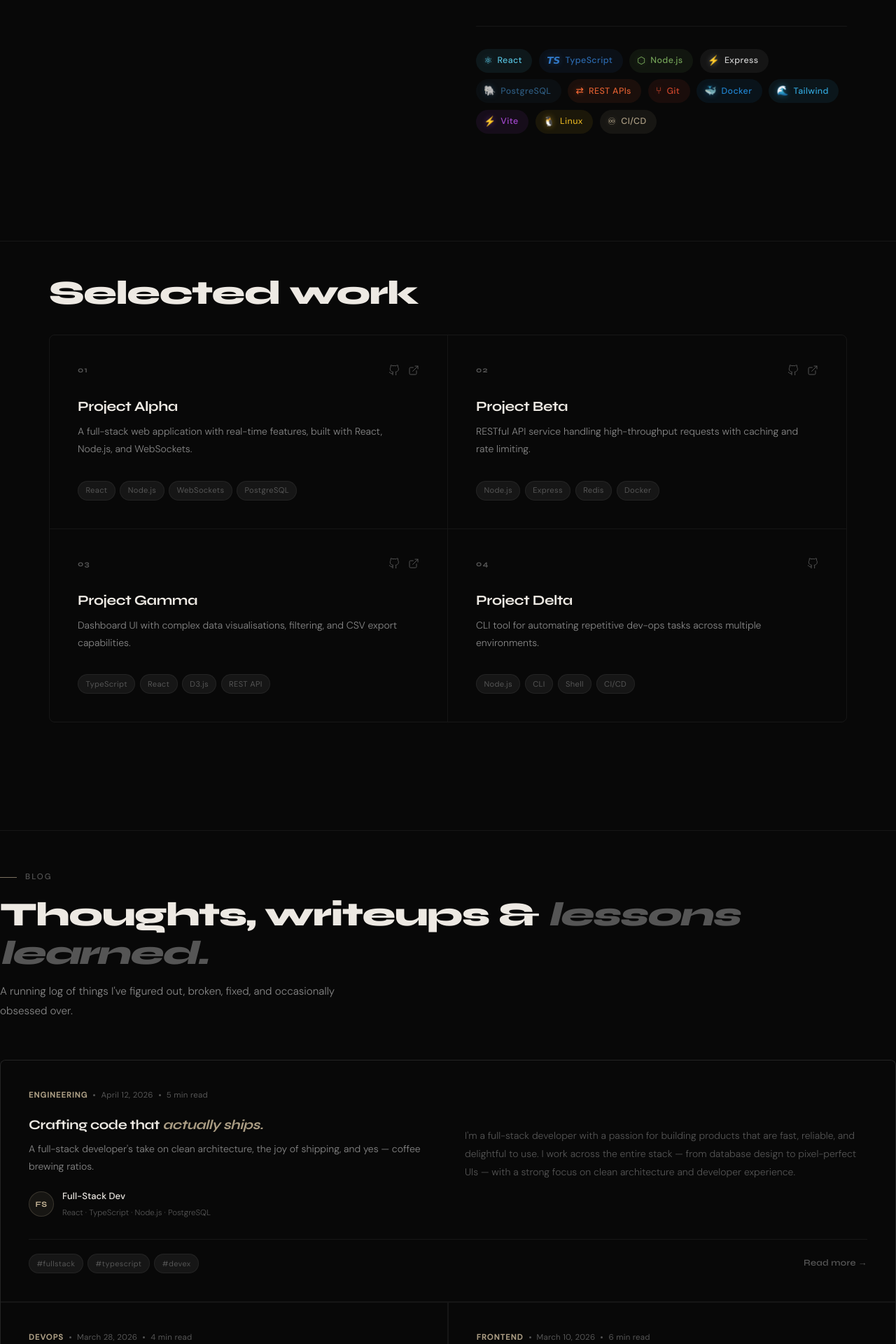
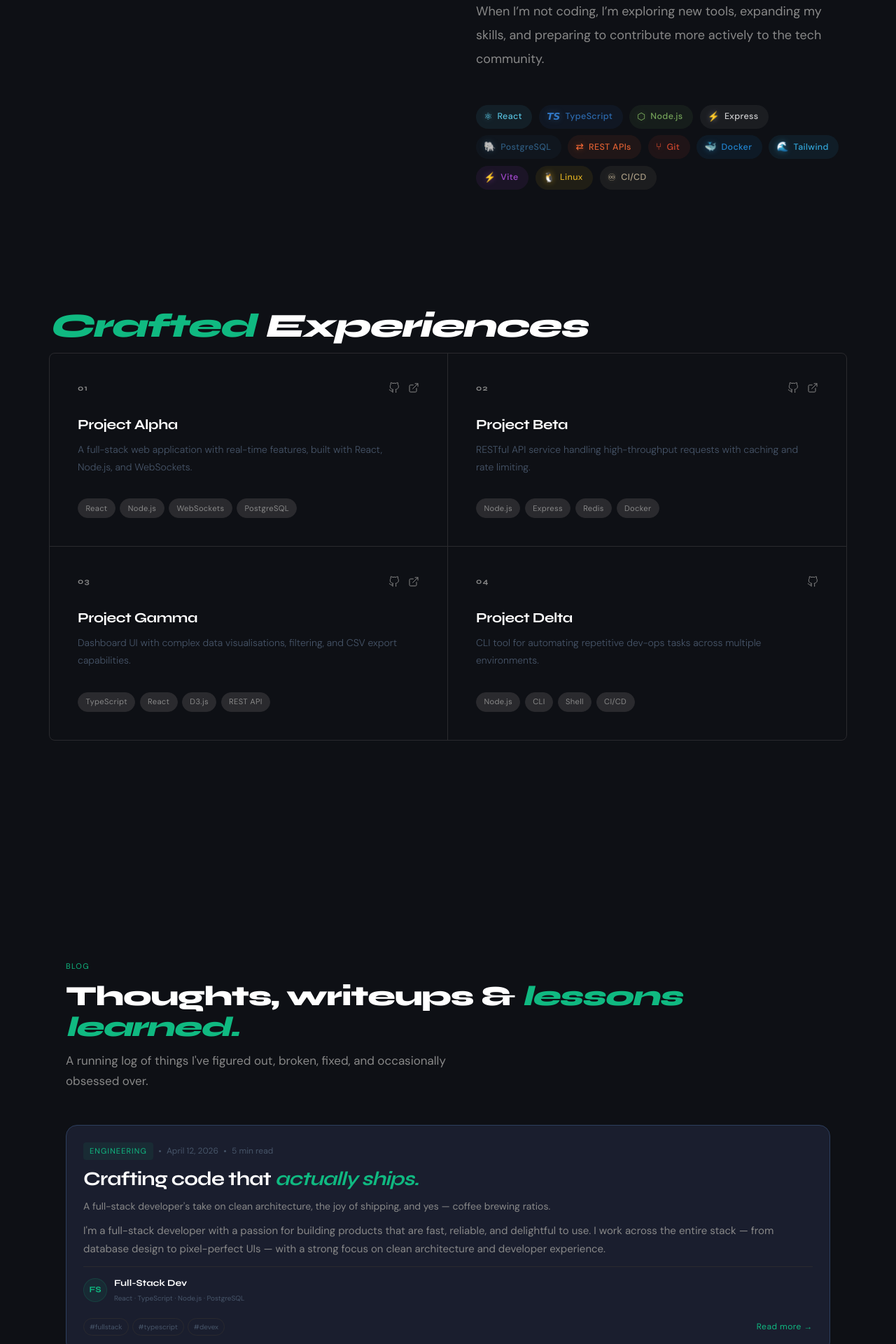
Before and after one commit to Gatmach/my-portfolio-repo, a React (Vite) app in the folder portfolio/client/: page / in a window 1280 px wide. Shown: the part 1240-3160 px from the top of the page at 70% size. Built offline with nearby package versions, Linux system fonts and the light colour scheme.

Commit message:
refine about section

```diff
--- a/portfolio/client/src/sections/About.module.css
+++ b/portfolio/client/src/sections/About.module.css
@@ -1,26 +1,5 @@
 .about {
-  border-top: 1px solid var(--clr-border);
-  position: relative;
-}
-
-.label {
-  display: inline-flex;
-  align-items: center;
-  gap: 0.75rem;
-  font-size: 0.72rem;
-  font-weight: 500;
-  letter-spacing: 0.18em;
-  text-transform: uppercase;
-  color: var(--clr-text-muted);
-  margin-bottom: 3.5rem;
-}
-.label::before {
-  content: '';
-  display: block;
-  width: 24px;
-  height: 1px;
-  background: var(--clr-accent);
-  opacity: 0.6;
+ position: relative;
 }
 
 .grid {
@@ -40,26 +19,24 @@
 }
 .heading em {
   font-style: italic;
-  color: var(--clr-text-muted);
+  color: var(--clr-accent);
   display: block;
 }
 
 .bio {
-  color: var(--clr-text-sub);
-  font-size: 0.975rem;
-  font-weight: 300;
+  color: var(--clr-text-muted);
+  font-size: 1.125rem;
+  font-weight: 400;
   line-height: 1.9;
-  margin-bottom: 1.25rem;
+  margin-bottom: 0.75rem;
 }
 
-/* Skills grid */
 .skills {
   display: flex;
   flex-wrap: wrap;
   gap: 0.6rem;
-  margin-top: 2.5rem;
-  padding-top: 2rem;
-  border-top: 1px solid var(--clr-border);
+  margin-top: 1.5rem;
+  padding-top: 1.5rem;
 }
 
 /* Each tag */
--- a/portfolio/client/src/sections/About.tsx
+++ b/portfolio/client/src/sections/About.tsx
@@ -20,8 +20,6 @@ export default function About() {
     <section id="about" className={`section ${styles.about}`}>
       <div className="container">
 
-        <div className={`${styles.label} reveal`}>About me</div>
-
         <div className={styles.grid}>
           <div className={styles.left}>
             <h2 className={`${styles.heading} reveal`}>
@@ -32,14 +30,17 @@ export default function About() {
 
           <div className={styles.right}>
             <p className={`${styles.bio} reveal`}>
-              I'm a full-stack developer with a passion for building products
-              that are fast, reliable, and delightful to use. I work across
-              the entire stack — from database design to pixel-perfect UIs —
-              with a strong focus on clean architecture and developer experience.
+            I’m a developer passionate about building fast, reliable,
+            and delightful digital products. I work across full-stack web
+            and mobile development, and I’m experienced in applying AI,
+            machine learning, neural networks, and natural language processing
+            to real-world problems. From designing scalable backends to crafting
+            intuitive, pixel-perfect interfaces, I focus on clean architecture,
+            performance, and creating solutions that are both practical and impactful.
             </p>
             <p className={`${styles.bio} reveal`} style={{ transitionDelay: '80ms' }}>
-              When I'm not writing code, I'm exploring new tools, contributing
-              to open source, or obsessing over coffee brewing ratios.
+              When I’m not coding, I’m exploring new tools, expanding my skills,
+              and preparing to contribute more actively to the tech community.
             </p>
 
             <div className={`${styles.skills} reveal`} style={{ transitionDelay: '160ms' }}>
--- a/portfolio/client/src/sections/Blog.module.css
+++ b/portfolio/client/src/sections/Blog.module.css
@@ -1,254 +1,244 @@
+/* Blog.module.css */
+
 .section {
-  border-top: 1px solid var(--clr-border);
+  max-width: var(--container);
+  margin: 0 auto;
   padding-block: var(--section-pad);
-  padding-top: 3rem;
+  padding-inline: 1.5rem;
 }
 
+/* ── Section header ── */
 .sectionHeader {
-  margin-bottom: 3.5rem;
+  margin-bottom: 3rem;
 }
 
 .sectionLabel {
-  display: inline-flex;
-  align-items: center;
-  gap: 0.75rem;
-  font-size: 0.72rem;
-  font-weight: 500;
-  letter-spacing: 0.18em;
+  display: inline-block;
+  font-family: var(--font-body);
+  font-size: 11px;
+  letter-spacing: 0.12em;
   text-transform: uppercase;
-  color: var(--clr-text-muted);
-  margin-bottom: 1rem;
-}
-.sectionLabel::before {
-  content: '';
-  display: block;
-  width: 24px;
-  height: 1px;
-  background: var(--clr-accent);
-  opacity: 0.6;
+  color: var(--clr-accent);
+  margin-bottom: 0.75rem;
 }
 
 .sectionTitle {
-  font-size: clamp(2rem, 3.8vw, 3rem);
+  font-family: var(--font-display);
+  font-size: clamp(26px, 4vw, 40px);
   font-weight: 800;
+  line-height: 1.1;
+  letter-spacing: -0.03em;
   color: var(--clr-text);
-  line-height: 1.15;
-  margin-bottom: 0.875rem;
+  margin: 0 0 0.75rem;
 }
+
 .sectionTitle em {
   font-style: italic;
-  color: var(--clr-text-muted);
+  color: var(--clr-accent);
 }
 
 .sectionSub {
-  font-size: 0.95rem;
-  color: var(--clr-text-sub);
-  font-weight: 300;
-  max-width: 52ch;
-  line-height: 1.8;
+  font-family: var(--font-body);
+  font-size: 17px;
+  color: var(--clr-text-muted);
+  margin: 0;
+  max-width: 560px;
+  line-height: 1.7;
 }
 
+/* ── Grid ── */
 .grid {
   display: grid;
-  grid-template-columns: repeat(2, 1fr);
-  gap: 1.5px;
-  background: var(--clr-border);
-  border: 1px solid var(--clr-border);
-  border-radius: var(--r-md);
-  overflow: hidden;
+  grid-template-columns: repeat(auto-fill, minmax(300px, 1fr));
+  gap: 1.5rem;
 }
 
+/* ── Card ── */
 .card {
-  background: var(--clr-bg);
-  padding: 2.5rem;
+  background: var(--clr-bg-2);
+  border: 1px solid var(--clr-border);
+  border-radius: var(--r-lg);
+  padding: 1.5rem;
   display: flex;
   flex-direction: column;
-  position: relative;
-  overflow: hidden;
-  transition: background var(--dur-mid);
+  gap: 0.75rem;
+  transition: border-color var(--dur-mid) var(--ease-out),
+              background var(--dur-mid) var(--ease-out);
 }
-.card::before {
-  content: '';
-  position: absolute;
-  left: 0; top: 0; bottom: 0;
-  width: 2px;
-  background: var(--clr-accent);
-  transform: scaleY(0);
-  transform-origin: bottom;
-  transition: transform var(--dur-mid) var(--ease-out);
+
+.card:hover {
+  border-color: var(--clr-border-mid);
+  background: var(--clr-bg-3);
 }
-.card:hover { background: var(--clr-bg-2); }
-.card:hover::before { transform: scaleY(1); }
 
 .featured {
   grid-column: 1 / -1;
-  display: grid;
-  grid-template-columns: 1fr 1fr;
-  gap: 0 3rem;
+  background: var(--clr-bg-4);
+  border-color: var(--clr-border-mid);
 }
-.featured .cardMeta     { grid-column: 1; }
-.featured .cardTitle    { grid-column: 1; }
-.featured .cardSubtitle { grid-column: 1; }
-.featured .excerpt      { grid-column: 2; grid-row: 1 / 5; align-self: center; }
-.featured .author       { grid-column: 1; }
-.featured .cardFooter   { grid-column: 1 / -1; }
 
+.featured .cardTitle {
+  font-size: clamp(20px, 3vw, 28px);
+}
+
+/* ── Card meta ── */
 .cardMeta {
   display: flex;
   align-items: center;
-  gap: 0.5rem;
-  margin-bottom: 1.25rem;
+  gap: 8px;
+  flex-wrap: wrap;
 }
 
 .category {
-  font-size: 0.7rem;
-  font-weight: 600;
+  font-family: var(--font-body);
+  font-size: 11px;
   letter-spacing: 0.1em;
   text-transform: uppercase;
+  background: var(--clr-accent-dim);
   color: var(--clr-accent);
-  opacity: 0.85;
+  padding: 3px 9px;
+  border-radius: var(--r-sm);
 }
 
 .dot {
   width: 3px;
   height: 3px;
   border-radius: 50%;
-  background: var(--clr-text-muted);
+  background: var(--clr-text-sub);
   flex-shrink: 0;
 }
 
 .metaText {
-  font-size: 0.72rem;
-  color: var(--clr-text-muted);
-  letter-spacing: 0.02em;
+  font-family: var(--font-body);
+  font-size: 12px;
+  color: var(--clr-text-sub);
 }
 
+/* ── Card content ── */
 .cardTitle {
   font-family: var(--font-display);
-  font-size: 1.2rem;
+  font-size: 20px;
   font-weight: 700;
+  line-height: 1.1;
+  letter-spacing: -0.03em;
   color: var(--clr-text);
-  letter-spacing: -0.02em;
-  line-height: 1.3;
-  margin-bottom: 0.6rem;
+  margin: 0;
 }
+
 .cardTitle em {
   font-style: italic;
   color: var(--clr-accent);
-  opacity: 0.85;
 }
 
 .cardSubtitle {
-  font-size: 0.875rem;
-  color: var(--clr-text-sub);
-  font-weight: 300;
-  line-height: 1.75;
-  margin-bottom: 1.25rem;
+  font-family: var(--font-body);
+  font-size: 14px;
+  color: var(--clr-text-muted);
+  line-height: 1.6;
+  margin: 0;
 }
 
 .excerpt {
-  font-size: 0.875rem;
+  font-family: var(--font-body);
+  font-size: 15px;
+  line-height: 1.7;
   color: var(--clr-text-muted);
-  font-weight: 300;
-  line-height: 1.85;
-  margin-bottom: 1.75rem;
+  margin: 0;
   flex: 1;
 }
 
+/* ── Author ── */
 .author {
   display: flex;
   align-items: center;
-  gap: 0.75rem;
-  margin-bottom: 1.75rem;
+  gap: 10px;
+  padding-top: 0.75rem;
+  border-top: 1px solid var(--clr-border);
 }
 
 .avatar {
-  width: 36px;
-  height: 36px;
+  width: 34px;
+  height: 34px;
   border-radius: 50%;
   background: var(--clr-accent-dim);
-  border: 1px solid rgba(200, 184, 154, 0.2);
+  border: 1px solid var(--clr-accent-glow);
   display: flex;
   align-items: center;
   justify-content: center;
   font-family: var(--font-display);
-  font-size: 0.7rem;
   font-weight: 700;
+  font-size: 12px;
   color: var(--clr-accent);
   flex-shrink: 0;
-  letter-spacing: 0.04em;
 }
 
+.authorInfo { flex: 1; }
+
 .authorName {
-  font-size: 0.82rem;
-  font-weight: 500;
+  font-family: var(--font-display);
+  font-weight: 700;
+  font-size: 13px;
   color: var(--clr-text);
-  margin-bottom: 0.15rem;
+  margin: 0 0 2px;
 }
 
 .authorRole {
-  font-size: 0.72rem;
-  color: var(--clr-text-muted);
-  font-weight: 300;
+  font-family: var(--font-body);
+  font-size: 10px;
+  color: var(--clr-text-sub);
+  margin: 0;
 }
 
+/* ── Card footer ── */
 .cardFooter {
   display: flex;
   align-items: center;
   justify-content: space-between;
-  gap: 1rem;
-  padding-top: 1.25rem;
-  border-top: 1px solid var(--clr-border);
-  margin-top: auto;
   flex-wrap: wrap;
+  gap: 8px;
+  padding-top: 0.5rem;
 }
 
 .tagRow {
   display: flex;
   flex-wrap: wrap;
-  gap: 0.4rem;
+  gap: 5px;
 }
 
 .tagPill {
-  padding: 0.22rem 0.65rem;
-  background: var(--clr-bg-3);
+  font-family: var(--font-body);
+  font-size: 10px;
+  padding: 3px 8px;
+  border-radius: 999px;
   border: 1px solid var(--clr-border);
-  border-radius: 100px;
-  font-size: 0.68rem;
-  color: var(--clr-text-muted);
-  letter-spacing: 0.04em;
+  color: var(--clr-text-sub);
   transition: border-color var(--dur-fast), color var(--dur-fast);
 }
+
 .tagPill:hover {
   border-color: var(--clr-accent);
   color: var(--clr-accent);
 }
 
 .readMore {
-  font-size: 0.8rem;
-  font-weight: 600;
-  color: var(--clr-text-muted);
-  font-family: var(--font-display);
-  letter-spacing: 0.02em;
+  font-family: var(--font-body);
+  font-size: 12px;
+  color: var(--clr-accent);
+  text-decoration: none;
   white-space: nowrap;
-  display: inline-flex;
-  align-items: center;
-  gap: 0.3rem;
-  transition: color var(--dur-fast), gap var(--dur-fast);
-}
-.readMore:hover {
-  color: var(--clr-accent);
-  gap: 0.6rem;
+  letter-spacing: 0.04em;
+  transition: opacity var(--dur-fast);
 }
 
-.authorInfo { flex: 1; }
+.readMore:hover { opacity: 0.7; }
 
-@media (max-width: 768px) {
-  .featured { grid-template-columns: 1fr; }
-  .featured .excerpt { grid-column: 1; grid-row: auto; }
+/* ── Responsive ── */
+@media (max-width: 640px) {
+  .grid {
+    grid-template-columns: 1fr;
+  }
+
+  .featured {
+    grid-column: 1;
+  }
 }
-
-@media (max-width: 640px) {
-  .grid { grid-template-columns: 1fr; }
-  .card { padding: 1.75rem; }
-}
--- a/portfolio/client/src/sections/Hero.module.css
+++ b/portfolio/client/src/sections/Hero.module.css
@@ -16,21 +16,14 @@
   background-size: cover;
   background-position: top center;
   background-repeat: no-repeat;
-  filter: brightness(0.9);
+  filter: brightness(0.95);
   z-index: 0;
 }
 
-/* Left-to-right dark gradient — text sits in the dark zone */
 .overlay {
   position: absolute;
   inset: 0;
-  background: linear-gradient(
-    to right,
-    rgba(6, 6, 6, 0.96) 0%,
-    rgba(6, 6, 6, 0.88) 30%,
-    rgba(6, 6, 6, 0.55) 55%,
-    rgba(6, 6, 6, 0.10) 100%
-  );
+  background: rgba(6, 5, 6, 0.5);
   z-index: 1;
 }
 
@@ -39,7 +32,7 @@
   position: absolute;
   bottom: 0; left: 0; right: 0;
   height: 200px;
-  background: linear-gradient(to bottom, transparent, var(--clr-bg));
+  /*background: linear-gradient(to bottom, transparent, var(--clr-bg)); */
   z-index: 2;
 }
 
@@ -91,7 +84,7 @@
 .titleLine1 {
   font-size: clamp(3.2rem, 7vw, 6.5rem);
   font-weight: 800;
-  color: #ffffff;
+  color: var(--clr-text);
   line-height: 0.95;
   letter-spacing: -0.04em;
   animation: fadeSlideLeft 0.9s var(--ease-out) 0.22s both;
@@ -100,7 +93,7 @@
 .titleLine2 {
   font-size: clamp(3.2rem, 7vw, 6.5rem);
   font-weight: 800;
-  color: #ffffff;
+  color: var(--clr-text);
   line-height: 0.95;
   letter-spacing: -0.04em;
   padding-left: 2.5rem;
@@ -132,13 +125,13 @@
   display: inline-flex;
   align-items: center;
   padding: 0.38rem 1rem;
-  border: 1px solid rgba(200, 184, 154, 0.25);
+  border: 1px solid var(--clr-border-mid);
   border-radius: 100px;
   font-size: 0.72rem;
-  color: rgba(200, 184, 154, 0.85);
+  color: var(--clr-text-muted);
   letter-spacing: 0.1em;
   margin-bottom: 1.25rem;
-  background: rgba(6, 6, 6, 0.5);
+  background: var(--clr-bg-2);
   backdrop-filter: blur(10px);
   animation: fadeSlideLeft 0.9s var(--ease-out) 0.56s both;
 }
@@ -146,7 +139,8 @@
 /* Subtitle */
 .subtitle {
   font-size: clamp(0.9rem, 1.2vw, 1rem);
-  color: rgba(237, 233, 227, 0.6);
+  /*color: var(--clr-text-muted); */
+  color: var(--clr-text-white);
   font-weight: 300;
   max-width: 40ch;
   line-height: 1.9;
@@ -167,7 +161,7 @@
   align-items: center;
   padding: 0.9rem 2.25rem;
   background: var(--clr-accent);
-  color: #080808;
+  color: var(--clr-bg);
   font-family: var(--font-display);
   font-size: 0.85rem;
   font-weight: 700;
@@ -184,15 +178,15 @@
   display: inline-flex;
   align-items: center;
   padding: 0.9rem 2.25rem;
-  border: 1px solid rgba(237, 233, 227, 0.2);
-  color: rgba(237, 233, 227, 0.75);
+  border: 1px solid var(--clr-border);
+  color: var(--clr-text-muted);
   font-family: var(--font-display);
   font-size: 0.85rem;
   font-weight: 700;
   border-radius: var(--r-sm);
   letter-spacing: 0.04em;
   backdrop-filter: blur(8px);
-  background: rgba(6, 6, 6, 0.25);
+  background: var(--clr-bg-2);
   transition: border-color var(--dur-fast),
               color var(--dur-fast),
               transform var(--dur-fast);
@@ -223,14 +217,7 @@
 @media (max-width: 768px) {
   .hero { align-items: flex-end; padding-bottom: 5rem; }
   .content { padding-left: 1rem; max-width: 100%; }
-  .overlay {
-    background: linear-gradient(
-      to bottom,
-      rgba(6, 6, 6, 0.55) 0%,
-      rgba(6, 6, 6, 0.92) 70%,
-      rgba(6, 6, 6, 0.98) 100%
-    );
-  }
+  .overlay { background: rgba(6, 6, 6, 0.88); }
   .titleLine2 { padding-left: 1.5rem; }
 }
 
--- a/portfolio/client/src/sections/Projects.module.css
+++ b/portfolio/client/src/sections/Projects.module.css
@@ -1,10 +1,9 @@
 .projects {
-  border-top: 1px solid var(--clr-border);
-  padding-top: 3rem;
+  padding-top: 1rem;
 }
 
 .header {
-  margin-bottom: 2rem;
+  margin-bottom: 0.65rem;
 }
 
 .label {
@@ -30,8 +29,12 @@
   font-size: clamp(2rem, 3.8vw, 3rem);
   font-weight: 800;
   color: var(--clr-text);
+  font-style: italic;
 }
 
+.heading em {
+  color: var(--clr-accent);
+}
 .grid {
   display: grid;
   grid-template-columns: repeat(2, 1fr);
--- a/portfolio/client/src/sections/Projects.tsx
+++ b/portfolio/client/src/sections/Projects.tsx
@@ -53,7 +53,7 @@ export default function Projects() {
       <div className="container">
 
         <div className={styles.header}>
-          <h2 className={`${styles.heading} reveal`}>Selected work</h2>
+          <h2 className={`${styles.heading} reveal`}><em>Crafted </em> Experiences</h2>
         </div>
 
         <div className={styles.grid}>
--- a/portfolio/client/src/styles/globals.css
+++ b/portfolio/client/src/styles/globals.css
@@ -5,21 +5,21 @@
 }
 
 :root {
-  --clr-bg:          #080808;
-  --clr-bg-2:        #0f0f0f;
-  --clr-bg-3:        #161616;
-  --clr-bg-4:        #1c1c1c;
-  --clr-border:      rgba(255, 255, 255, 0.06);
-  --clr-border-mid:  rgba(255, 255, 255, 0.12);
-  --clr-border-hi:   rgba(255, 255, 255, 0.18);
+  --clr-bg:          #0e1015;
+  --clr-bg-2:        #1C1C20;
+  --clr-bg-3:        #2A2A2E;
+  --clr-bg-4:        #1A1E2E;
+  --clr-border:      #2A2A2E;
+  --clr-border-mid:  #2D3F5E;
+  --clr-border-hi:   #2563EB33;
 
-  --clr-text:        #ede9e3;
-  --clr-text-muted:  #555555;
-  --clr-text-sub:    #888888;
+  --clr-text:        #FFFFFF;
+  --clr-text-muted:  #888888;
+  --clr-text-sub:    #475569;
 
-  --clr-accent:      #c8b89a;
-  --clr-accent-dim:  rgba(200, 184, 154, 0.08);
-  --clr-accent-glow: rgba(200, 184, 154, 0.15);
+  --clr-accent:      #10B981;
+  --clr-accent-dim:  rgba(16, 185, 129, 0.08);
+  --clr-accent-glow: rgba(16, 185, 129, 0.15);
 
   --font-display: 'Syne', sans-serif;
   --font-body:    'DM Sans', sans-serif;
```
